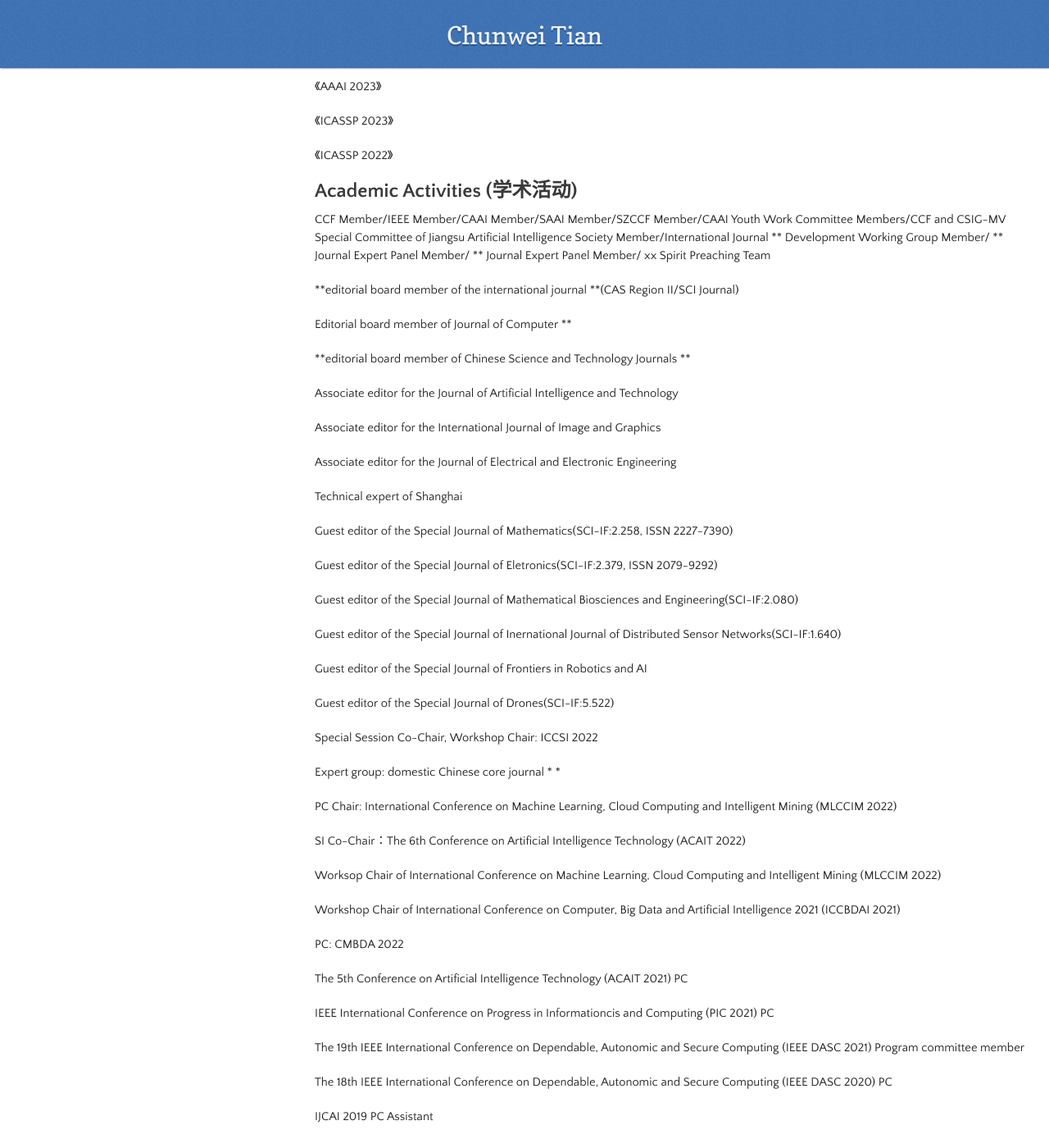
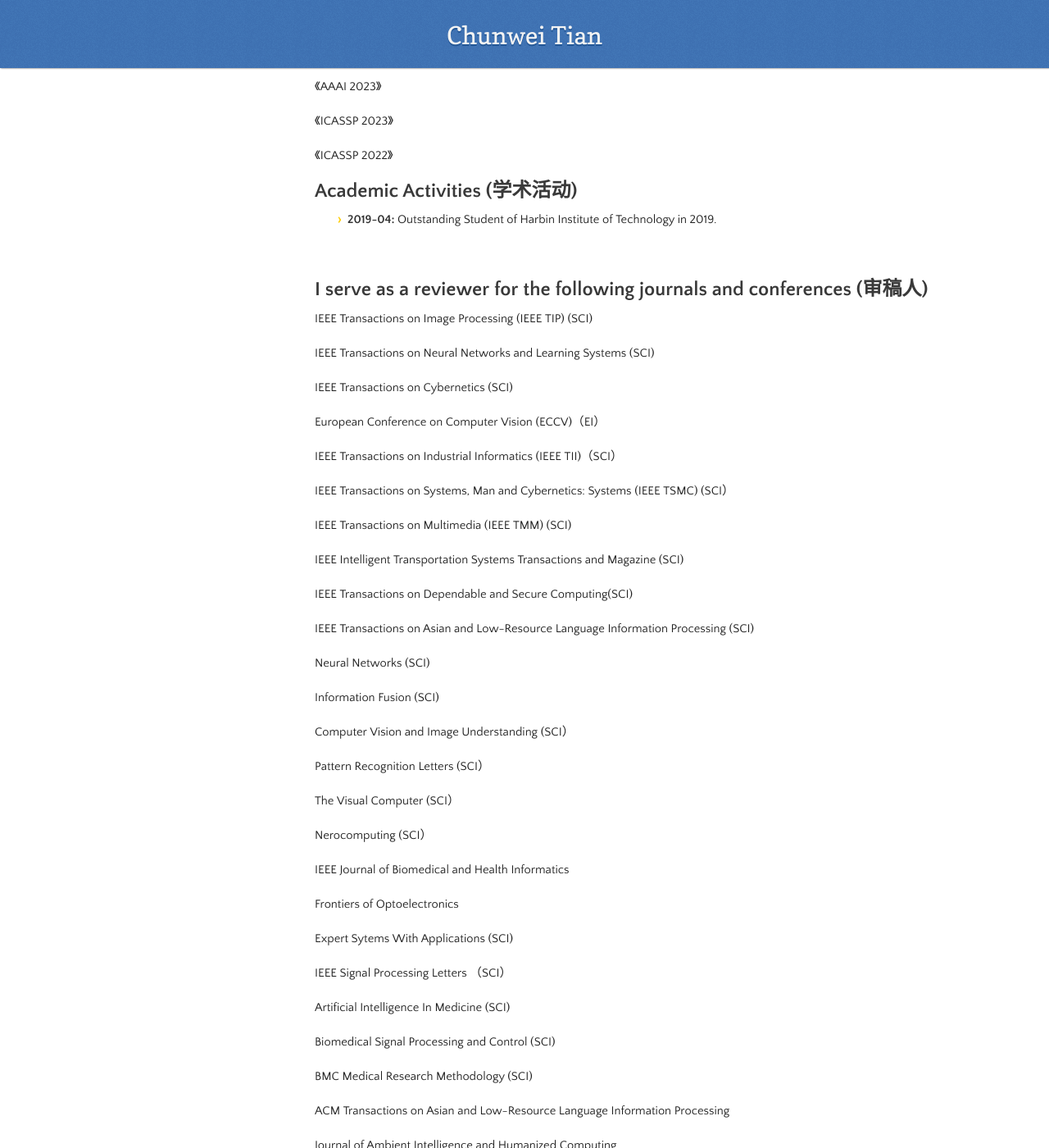
Before and after one commit to hellloxiaotian/hellloxiaotian.github.io, a Jekyll site: the page built from index.md, in a window 1280 px wide and 1400 px high, scrolled down 12211 px. Shown: the whole window at 82% size. Built offline with Jekyll 4.4.1, drawn with Linux system fonts in a browser that asks for light colours; nearby versions of some CDN libraries; our own code applies the rules of GitHub Pages for plain Markdown files; the repository's description, which GitHub fills in, is left out.

Commit message:
Update index.md

```diff
--- a/index.md
+++ b/index.md
@@ -412,57 +412,7 @@
 
 ## Academic Activities (学术活动)
 
-CCF Member/IEEE Member/CAAI Member/SAAI Member/SZCCF Member/CAAI Youth Work Committee Members/CCF and CSIG-MV Special Committee of Jiangsu Artificial Intelligence Society Member/International Journal ** Development Working Group Member/ ** Journal Expert Panel Member/ ** Journal Expert Panel Member/ xx Spirit Preaching Team
-
-\*\*editorial board member of the international journal **(CAS Region II/SCI Journal)
-
-Editorial board member of Journal of Computer \*\*
-
-\*\*editorial board member of Chinese Science and Technology Journals \*\*
-
-Associate editor for the Journal of Artificial Intelligence and Technology
-
-Associate editor for the International Journal of Image and Graphics
-
-Associate editor for the Journal of Electrical and Electronic Engineering
-
-Technical expert of Shanghai
-
-Guest editor of the Special Journal of Mathematics(SCI-IF:2.258, ISSN 2227-7390)
-
-Guest editor of the Special Journal of Eletronics(SCI-IF:2.379, ISSN 2079-9292)
-
-Guest editor of the Special Journal of Mathematical Biosciences and Engineering(SCI-IF:2.080)
-
-Guest editor of the Special Journal of Inernational Journal of Distributed Sensor Networks(SCI-IF:1.640)
-
-Guest editor of the Special Journal of Frontiers in Robotics and AI
-
-Guest editor of the Special Journal of Drones(SCI-IF:5.522)
-
-Special Session Co-Chair, Workshop Chair: ICCSI 2022
-
-Expert group: domestic Chinese core journal * *
-
-PC Chair: International Conference on Machine Learning, Cloud Computing and Intelligent Mining (MLCCIM 2022)
-
-SI Co-Chair：The 6th Conference on Artificial Intelligence Technology (ACAIT 2022)
-
-Worksop Chair of International Conference on Machine Learning, Cloud Computing and Intelligent Mining (MLCCIM 2022)
-
-Workshop Chair of International Conference on Computer, Big Data and Artificial Intelligence 2021 (ICCBDAI 2021)
-
-PC: CMBDA 2022
-
- The 5th Conference on Artificial Intelligence Technology (ACAIT 2021) PC
-
-IEEE International Conference on Progress in Informationcis and Computing (PIC 2021) PC
-
-The 19th IEEE International Conference on Dependable, Autonomic and  Secure Computing (IEEE DASC 2021) Program committee member
-
-The 18th IEEE International Conference on Dependable, Autonomic and Secure Computing (IEEE DASC 2020)  PC
-
-IJCAI 2019 PC Assistant
+- **2019-04:** Outstanding Student of Harbin Institute of Technology in 2019.
 
 <br/>
 
```
